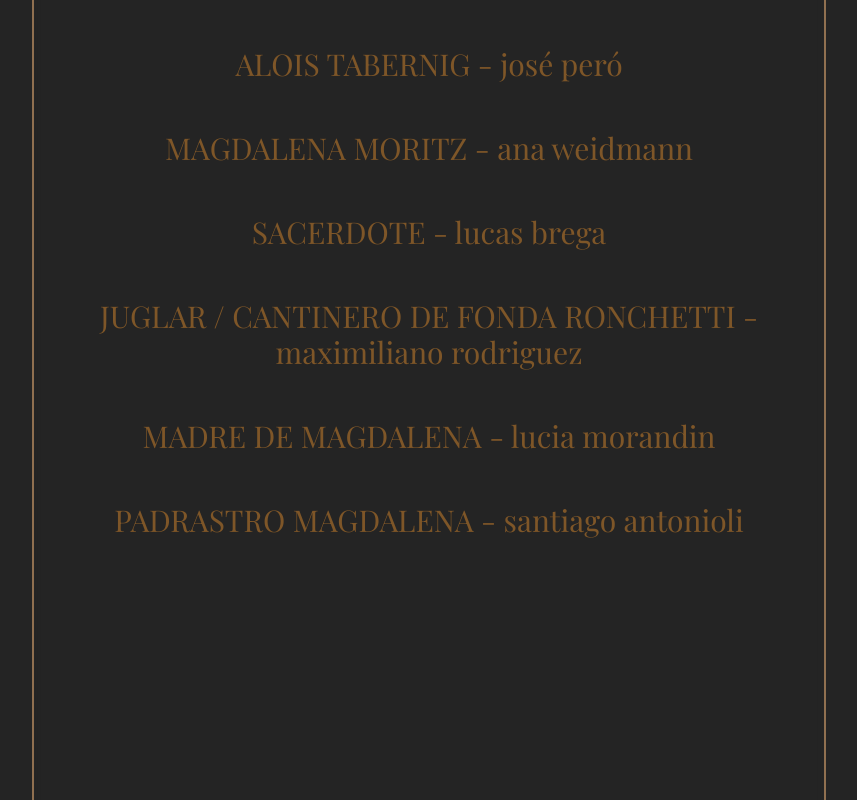
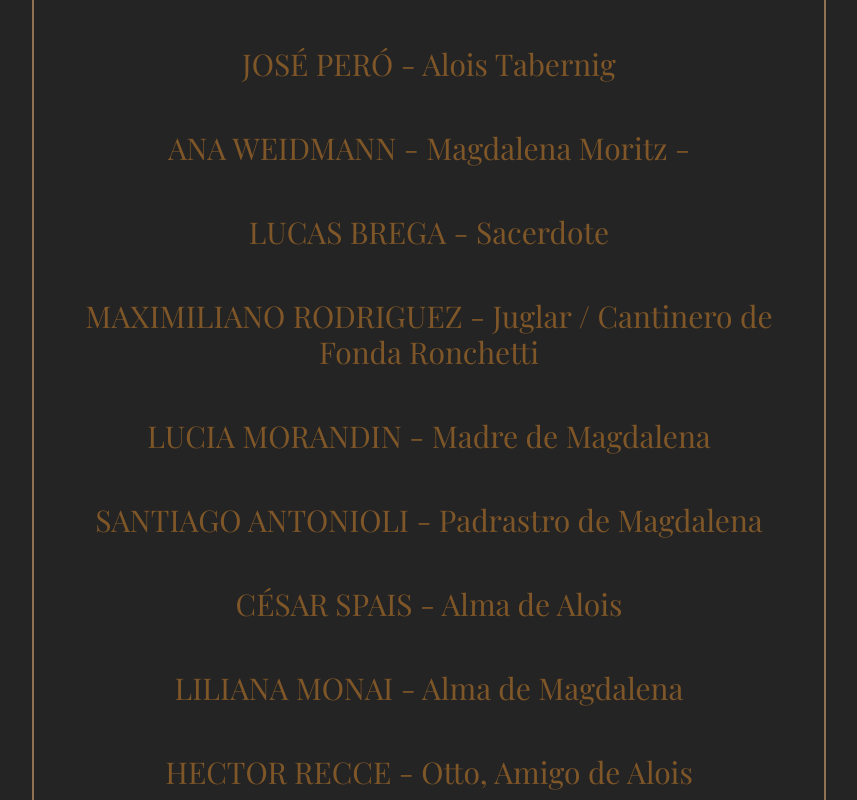
Before and after one commit to FedeEstrubia/El-Arbol-de-la-Libertad, a React (Vite) app: page / in a window 1280 px wide. Shown: the part 1660-2460 px from the top of the page, without its empty margins (211-1068 px from the left). Built offline with nearby package versions, Linux system fonts and the light colour scheme; a web font is replaced by a local one.

Commit message:
6th commit

```diff
--- a/src/components/Landing.jsx
+++ b/src/components/Landing.jsx
@@ -2,21 +2,56 @@ import { motion } from "framer-motion";
 import ReactPlayer from "react-player/youtube";
 
 export default function App() {
-  const creditos = [
-    "ALOIS TABERNIG - josé peró",
-    "MAGDALENA MORITZ - ana weidmann",
-    "SACERDOTE - lucas brega",
-    "JUGLAR / CANTINERO DE FONDA RONCHETTI - maximiliano rodriguez",
-    "MADRE DE MAGDALENA - lucia morandin",
-    "PADRASTRO MAGDALENA - santiago antonioli",
-    "",
-    "",
-    "",
-    "",
-    "",
-    "",
-    "",
-    "",
+  const elenco = [
+    "JOSÉ PERÓ - Alois Tabernig",
+    "ANA WEIDMANN - Magdalena Moritz - ",
+    "LUCAS BREGA - Sacerdote",
+    "MAXIMILIANO RODRIGUEZ - Juglar / Cantinero de Fonda Ronchetti",
+    "LUCIA MORANDIN - Madre de Magdalena",
+    "SANTIAGO ANTONIOLI - Padrastro de Magdalena",
+    "CÉSAR SPAIS - Alma de Alois",
+    "LILIANA MONAI - Alma de Magdalena",
+    "HECTOR RECCE - Otto, Amigo de Alois",
+    "LUCÍA WEIDMANN - Amiga de Magdalena",
+    "FRANCO VAN DE VELDE - Cazador",
+    "MARIANELA QUIROZ - Cantinera",
+    "MAGDALENA GRAZIOLI Y JUANA BORGOGNO - Hijas de Alois",
+    "GUSTAVO FREI - Pastor Protestante",
+  ];
+  const bandaMunicipal = [
+    "MARCO BERTOSSI",
+    "LUIS NADALUTTI",
+    "JULIAN THELER",
+    "EDUARDO MORANDIN",
+  ];
+  const musica = [
+    "Letra y Música - CESAR SPAIS",
+    "Soprano - LILIANA MONAI",
+    "Tenor - CESAR SPAIS",
+    "Teclados - EDUARDO RETAMAR",
+    "Violonchelo - DELFINA SPAIS",
+    "Guitarra - CESAR SPAIS",
+    "Técnico de Sonido, Edición y Compaginacion - EDUARDO RETAMAR",
+  ];
+  const vocesOff = [
+    "DANISA GARNERO",
+    "LILIANA ISLAN",
+    "MAXIMILIANO RODRÍGUEZ",
+    "CLAUDIA GANDINO",
+    "ROBERTO MASSI",
+  ];
+
+  const agradecimiento = [
+    "Intendente Municipal, Sr.Rodrigo Muller ",
+    "Secretaria de Cultura, Melania Rein",
+    "Secretaría de Ambiente y Servicios Publicos",
+    "Museo de la Colonización",
+    "Bar Nueva Royal",
+    "Asociación Alemana",
+    "Agrupación Coral Esperanza",
+    "Celina Zimmermann",
+    "Club Social",
+    "Rodrigo Bilbao",
   ];
 
   return (
@@ -83,7 +118,7 @@ export default function App() {
             type: "spring",
             ease: "easeInOut",
           }}
-          className="hidden p-4 text-2xl sm:w-[15%] sm:h-[5rem]  sm:text-2xl bg-[#6E4618] z-20 rounded-[5rem] shrink-0"
+          className="hidden p-4 text-2xl sm:w-[15%] sm:h-[5rem] sm:text-2xl bg-[#6E4618] z-20 rounded-[5rem] shrink-0"
         >
           Descargar Video
         </motion.button>
@@ -147,7 +182,7 @@ export default function App() {
         >
           Elenco:
         </motion.h1>
-        {creditos.map((item, index) => {
+        {elenco.map((item, index) => {
           return (
             <motion.p
               key={index}
@@ -169,29 +204,229 @@ export default function App() {
           viewport={{ once: true }}
           className="sm:mt-12 text-6xl sm:text-7xl lg:text-8xl"
         >
-          Música:
+          Colonos de Esperanza:
         </motion.h1>
         <motion.p
           initial={{ scale: 0 }}
           whileInView={{ scale: 1 }}
           transition={{ duration: 1, type: "spring", ease: "easeInOut" }}
           viewport={{ once: true }}
-          className="uppercase text-[1.2rem] lg:text-3xl"
-        >{`Banda Municipal - Cuarteto de cuerdas "De la cabeza"`}</motion.p>
+          className="text-[1.2rem] lg:text-3xl"
+        >
+          {`Miembros: "Asociación Alemana de Esperanza"`}
+        </motion.p>
+        <motion.h1
+          initial={{ scale: 0 }}
+          whileInView={{ scale: 1 }}
+          transition={{ duration: 1, type: "spring", ease: "easeInOut" }}
+          viewport={{ once: true }}
+          className="sm:mt-12 text-6xl sm:text-7xl lg:text-8xl"
+        >
+          {`Banda Municipal - "De la Cabeza" - cuarteto de cuerdas:`}
+        </motion.h1>
+
+        {bandaMunicipal.map((item, index) => {
+          return (
+            <motion.p
+              key={index}
+              initial={{ scale: 0 }}
+              whileInView={{ scale: 1 }}
+              transition={{ duration: 1, type: "spring", ease: "easeInOut" }}
+              viewport={{ once: true }}
+              className="text-[1.2rem] lg:text-3xl"
+            >
+              {item}
+            </motion.p>
+          );
+        })}
+
+        <motion.h1
+          initial={{ scale: 0 }}
+          whileInView={{ scale: 1 }}
+          transition={{ duration: 1, type: "spring", ease: "easeInOut" }}
+          viewport={{ once: true }}
+          className="sm:mt-12 text-6xl sm:text-7xl lg:text-8xl"
+        >
+          Música Original de la Obra:
+        </motion.h1>
+        {musica.map((item, index) => {
+          return (
+            <motion.p
+              key={index}
+              initial={{ scale: 0 }}
+              whileInView={{ scale: 1 }}
+              transition={{ duration: 1, type: "spring", ease: "easeInOut" }}
+              viewport={{ once: true }}
+              className="text-[1.2rem] lg:text-3xl"
+            >
+              {item}
+            </motion.p>
+          );
+        })}
+
+        <motion.h1
+          initial={{ scale: 0 }}
+          whileInView={{ scale: 1 }}
+          transition={{ duration: 1, type: "spring", ease: "easeInOut" }}
+          viewport={{ once: true }}
+          className="text-5xl sm:text-6xl lg:text-8xl"
+        >
+          Asistente de dirección y compilación de audios y sonidos
+        </motion.h1>
         <motion.p
           initial={{ scale: 0 }}
           whileInView={{ scale: 1 }}
           transition={{ duration: 1, type: "spring", ease: "easeInOut" }}
           viewport={{ once: true }}
-          className="uppercase text-[1.2rem] lg:text-3xl"
-        >{`Música original de la obra "ROMANCE DEL CEDRO AZUL"`}</motion.p>
+          className="uppercase text-3xl sm:text-3xl lg:text-4xl"
+        >
+          claudia gandino
+        </motion.p>
+
+        <motion.h1
+          initial={{ scale: 0 }}
+          whileInView={{ scale: 1 }}
+          transition={{ duration: 1, type: "spring", ease: "easeInOut" }}
+          viewport={{ once: true }}
+          className="text-5xl sm:text-6xl lg:text-8xl"
+        >
+          Vestuarista e Ideas Periféricas
+        </motion.h1>
         <motion.p
           initial={{ scale: 0 }}
           whileInView={{ scale: 1 }}
           transition={{ duration: 1, type: "spring", ease: "easeInOut" }}
           viewport={{ once: true }}
-          className="uppercase text-[1.2rem] lg:text-3xl"
-        >{`LETRA Y MÚSICA : cesar spais`}</motion.p>
+          className="uppercase text-3xl sm:text-3xl lg:text-4xl"
+        >
+          maximiliano rodríguez
+        </motion.p>
+
+        <motion.h1
+          initial={{ scale: 0 }}
+          whileInView={{ scale: 1 }}
+          transition={{ duration: 1, type: "spring", ease: "easeInOut" }}
+          viewport={{ once: true }}
+          className="text-5xl sm:text-6xl lg:text-8xl"
+        >
+          Grabación y Edición de Audios
+        </motion.h1>
+        <motion.p
+          initial={{ scale: 0 }}
+          whileInView={{ scale: 1 }}
+          transition={{ duration: 1, type: "spring", ease: "easeInOut" }}
+          viewport={{ once: true }}
+          className="uppercase text-3xl sm:text-3xl lg:text-4xl"
+        >
+          angel liris
+        </motion.p>
+
+        <motion.h1
+          initial={{ scale: 0 }}
+          whileInView={{ scale: 1 }}
+          transition={{ duration: 1, type: "spring", ease: "easeInOut" }}
+          viewport={{ once: true }}
+          className="text-5xl sm:text-6xl lg:text-8xl"
+        >
+          Asistente de Edición
+        </motion.h1>
+        <motion.p
+          initial={{ scale: 0 }}
+          whileInView={{ scale: 1 }}
+          transition={{ duration: 1, type: "spring", ease: "easeInOut" }}
+          viewport={{ once: true }}
+          className="uppercase text-3xl sm:text-3xl lg:text-4xl"
+        >
+          Claudia gandino
+        </motion.p>
+        <motion.p
+          initial={{ scale: 0 }}
+          whileInView={{ scale: 1 }}
+          transition={{ duration: 1, type: "spring", ease: "easeInOut" }}
+          viewport={{ once: true }}
+          className="text-3xl sm:text-3xl lg:text-4xl"
+        >
+          Los audios se editaron en los estudios de CSC y Fresh radio 2024
+        </motion.p>
+
+        <motion.h1
+          initial={{ scale: 0 }}
+          whileInView={{ scale: 1 }}
+          transition={{ duration: 1, type: "spring", ease: "easeInOut" }}
+          viewport={{ once: true }}
+          className="text-5xl sm:text-6xl lg:text-8xl"
+        >
+          Puesta en Escena:
+        </motion.h1>
+        <motion.p
+          initial={{ scale: 0 }}
+          whileInView={{ scale: 1 }}
+          transition={{ duration: 1, type: "spring", ease: "easeInOut" }}
+          viewport={{ once: true }}
+          className="uppercase text-3xl sm:text-3xl lg:text-4xl"
+        >
+          {`Grupo de Teatro Independiente - "DESCENDIENTES 1856"`}
+        </motion.p>
+
+        <motion.h1
+          initial={{ scale: 0 }}
+          whileInView={{ scale: 1 }}
+          transition={{ duration: 1, type: "spring", ease: "easeInOut" }}
+          viewport={{ once: true }}
+          className="sm:mt-12 text-6xl sm:text-7xl lg:text-8xl"
+        >
+          Voces en Off:
+        </motion.h1>
+
+        {vocesOff.map((item, index) => {
+          return (
+            <motion.p
+              key={index}
+              initial={{ scale: 0 }}
+              whileInView={{ scale: 1 }}
+              transition={{ duration: 1, type: "spring", ease: "easeInOut" }}
+              viewport={{ once: true }}
+              className="text-[1.2rem] lg:text-3xl"
+            >
+              {item}
+            </motion.p>
+          );
+        })}
+
+        <motion.h1
+          initial={{ scale: 0 }}
+          whileInView={{ scale: 1 }}
+          transition={{ duration: 1, type: "spring", ease: "easeInOut" }}
+          viewport={{ once: true }}
+          className="text-5xl sm:text-6xl lg:text-8xl"
+        >
+          DG. Esmeralda Reffino
+        </motion.h1>
+
+        <motion.h1
+          initial={{ scale: 0 }}
+          whileInView={{ scale: 1 }}
+          transition={{ duration: 1, type: "spring", ease: "easeInOut" }}
+          viewport={{ once: true }}
+          className="text-5xl sm:text-6xl lg:text-8xl"
+        >
+          Agradecimientos Especiales:
+        </motion.h1>
+        {agradecimiento.map((item, index) => {
+          return (
+            <motion.p
+              key={index}
+              initial={{ scale: 0 }}
+              whileInView={{ scale: 1 }}
+              transition={{ duration: 1, type: "spring", ease: "easeInOut" }}
+              viewport={{ once: true }}
+              className="uppercase text-3xl sm:text-3xl lg:text-4xl"
+            >
+              {item}
+            </motion.p>
+          );
+        })}
+
         <motion.h1
           initial={{ scale: 0 }}
           whileInView={{ scale: 1 }}
```
Lines whose indentation alone changed are shown as unchanged.
